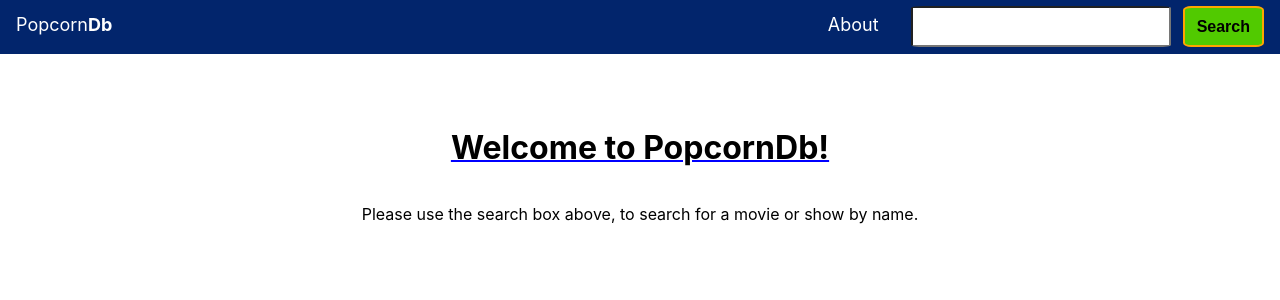
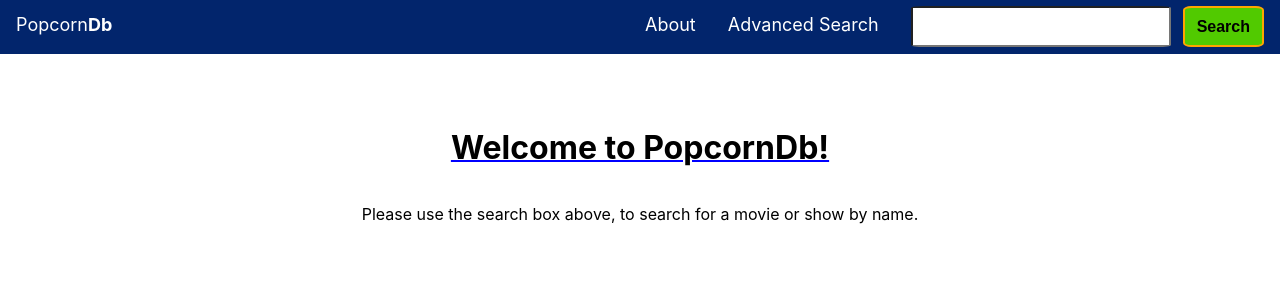
Before and after one commit to gaurang-ingale/popcorn, a React (Create React App) app: page / in a window 1280 px wide. Shown: the top 300 px of the page. Built offline with nearby package versions, Linux system fonts and the light colour scheme.

Commit message:
Add the advanced search item to NavBar

```diff
--- a/src/components/NavBar.js
+++ b/src/components/NavBar.js
@@ -10,6 +10,9 @@ function NavBar(props) {
       <a href="/" className="nav_item">
         About
       </a>
+      <a href="/" className="nav_item">
+        Advanced Search
+      </a>
       <input className="nav_item" type="text" />
       <button className="nav_item search">Search</button>
     </nav>
```
